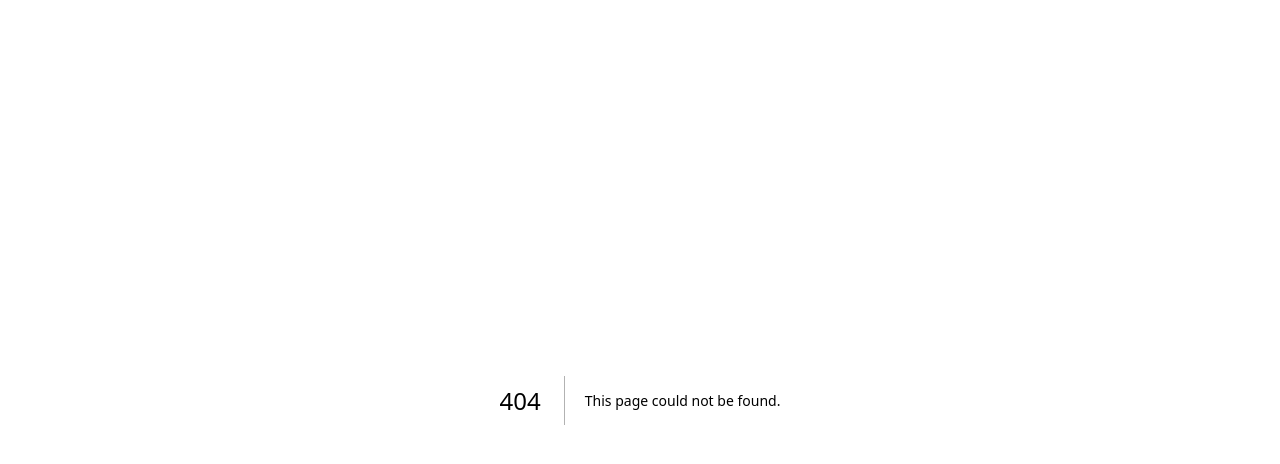
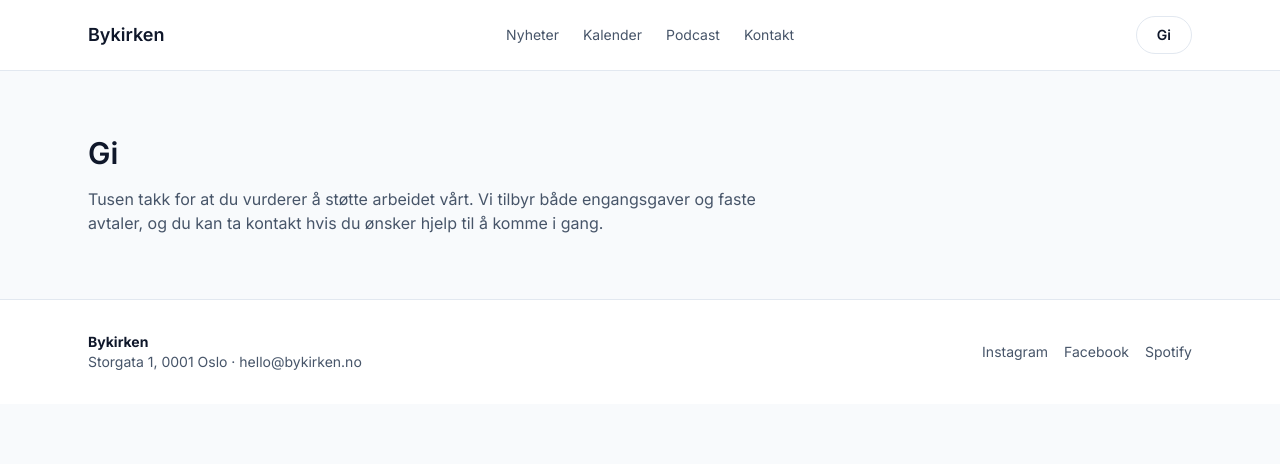
Before and after one commit to basstian-ai/CMS, a Next.js app: page /gi in a window 1280 px wide. Before the commit this address had no page. Shown: the top 464 px of the page. Built offline with nearby package versions, Linux system fonts and the light colour scheme.

Commit message:
Add missing public pages for typed routes

```diff
--- /dev/null
+++ b/app/(public)/gi/page.tsx
@@ -0,0 +1,11 @@
+export default function GivePage() {
+  return (
+    <section className="container-layout py-16">
+      <h1 className="text-3xl font-semibold text-slate-900">Gi</h1>
+      <p className="mt-4 max-w-2xl text-slate-600">
+        Tusen takk for at du vurderer å støtte arbeidet vårt. Vi tilbyr både engangsgaver og
+        faste avtaler, og du kan ta kontakt hvis du ønsker hjelp til å komme i gang.
+      </p>
+    </section>
+  );
+}
--- /dev/null
+++ b/app/(public)/om-oss/page.tsx
@@ -0,0 +1,11 @@
+export default function AboutPage() {
+  return (
+    <section className="container-layout py-16">
+      <h1 className="text-3xl font-semibold text-slate-900">Om oss</h1>
+      <p className="mt-4 max-w-2xl text-slate-600">
+        Bykirken er et fellesskap midt i byen. Vi ønsker å bygge relasjoner, tro og håp
+        gjennom samlinger, omsorgsarbeid og lokalt engasjement.
+      </p>
+    </section>
+  );
+}
```
